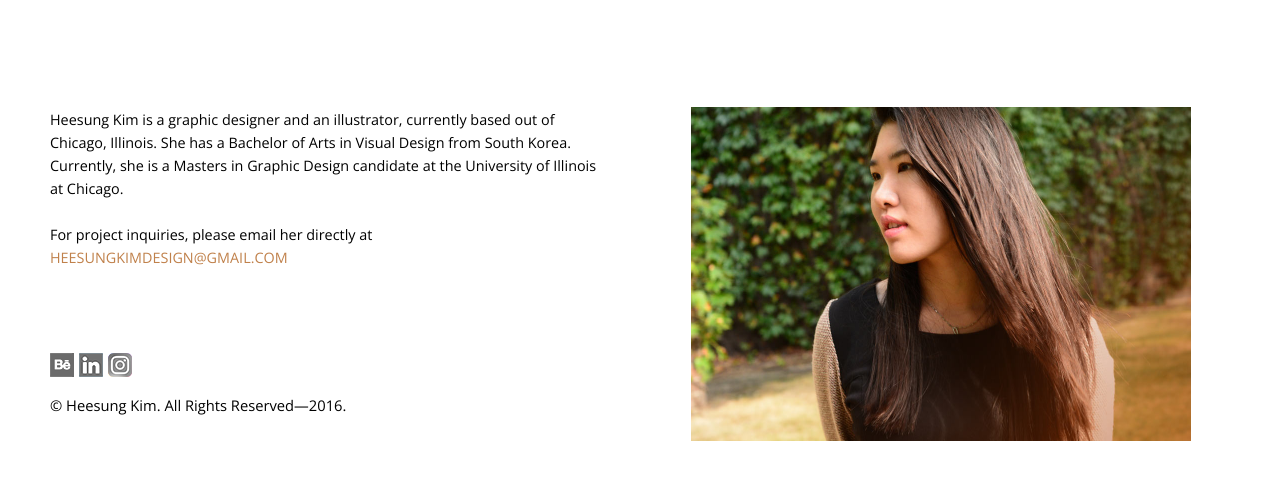
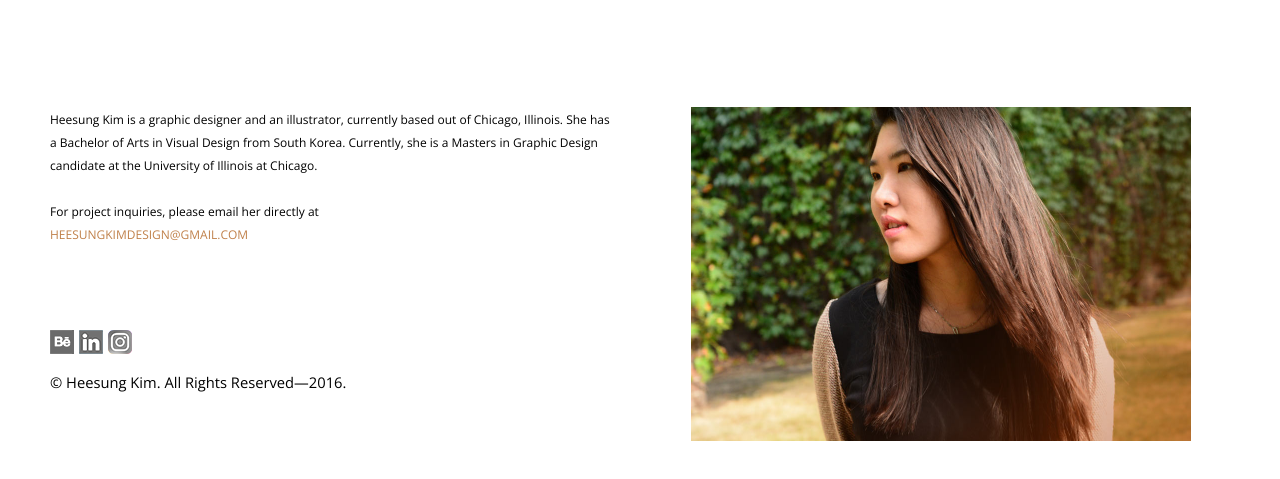
Before and after one commit to heesungee/heesungee.github.io, a plain HTML site: page about.html in a window 1280 px wide. Shown: the part 93-572 px from the top of the page. Drawn offline with nearby package versions, Linux system fonts and the light colour scheme.

Commit message:
font size

```diff
--- a/css/main.css
+++ b/css/main.css
@@ -307,7 +307,7 @@ h5, h6          { font-weight: bolder }
     display: none;
 }
 .description p{
-    font-size:90%;
+    font-size:12px;
     line-height:23px;
 }
 
```
Also changed, not shown: index.html (+1 -1 lines).
